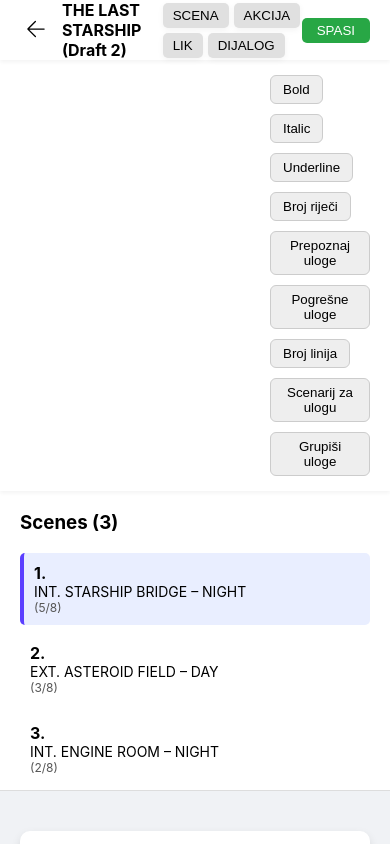
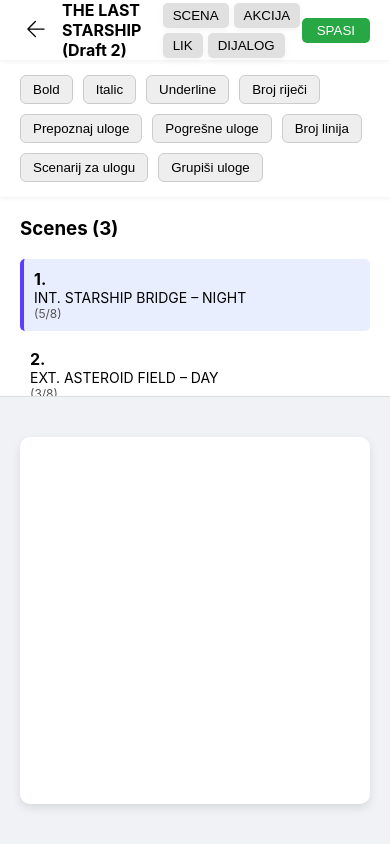
Before and after one commit to ihindija1/ScenarijPro, a plain HTML site: page html/writing.html in a window 390 px wide. Drawn offline with Linux system fonts and the light colour scheme.

Commit message:
finalna verzija, testovi rade

```diff
--- a/css/writing.css
+++ b/css/writing.css
@@ -81,7 +81,7 @@ header.header {
   background-color: #218838;
 }
 
-/* TOOLBAR - FIKSIRAN ISPOD HEADERA */
+
 .editor-toolbar {
   flex-shrink: 0;
   width:100%;
@@ -117,17 +117,17 @@ header.header {
   box-sizing: border-box;
 }
 
-/* GLAVNI KONTEJNER - FLEX SA AUTOMATSKOM VISINOM */
+
 .main-container {
   flex: 1;
   display: flex;
   width: 100%;
-  min-height: 0; /* KLJUČNO za scrollanje */
+  min-height: 0;
   overflow: hidden;
   box-sizing: border-box;
 }
 
-/* SIDEBAR - BEZ STICKY, SA OVERFLOW */
+
 .sidebar {
   flex-shrink: 0;
   width: 250px;
@@ -196,6 +196,13 @@ header.header {
   font-family: "Courier Prime", "Courier New", monospace;
   box-sizing: border-box;
   min-height: 100%; /* Da se protegne cijeli kontejner */
+  /* Word wrapping */
+  word-wrap: break-word;
+  overflow-wrap: break-word;
+  white-space: pre-wrap;
+
+  /* Backup za ekstremne slučajeve */
+  overflow-x: auto;
 }
 
 .scene-header {
@@ -217,7 +224,7 @@ header.header {
     width: 100%;
     border-right: none;
     border-bottom: 1px solid #ddd;
-    max-height: 300px;
+    max-height: 200px;
   }
 
   .header-center {
@@ -228,4 +235,7 @@ header.header {
   .editor {
     padding: 30px 20px;
   }
+  .editor-toolbar {
+    padding-left: 20px;
+  }
 }
--- a/js/EditorTeksta.js
+++ b/js/EditorTeksta.js
@@ -16,7 +16,7 @@ let EditorTeksta = function (divRef) {
         return editor.innerText || '';
     };
 
-    // Parsiranje linija (tretira <br> kao novi red)
+    // Parsiranje linija
     let getLines = function () {
         const html = editor.innerHTML || '';
         const normalized = html.replace(/<br\s*\/?>/gi, '\n');
@@ -395,7 +395,7 @@ let EditorTeksta = function (divRef) {
 
                 if (!prvaScenaDetektovana) {
                     // default scena ako ne postoji nijedna
-                    trenutnaScena = 'INT. - DAY';
+                    trenutnaScena = 'INT. STARSHIP BRIDGE - NIGHT';
                     prvaScenaDetektovana = true;
                 }
 
```
Also changed, not shown: html/writing.html (+3 -5 lines).
